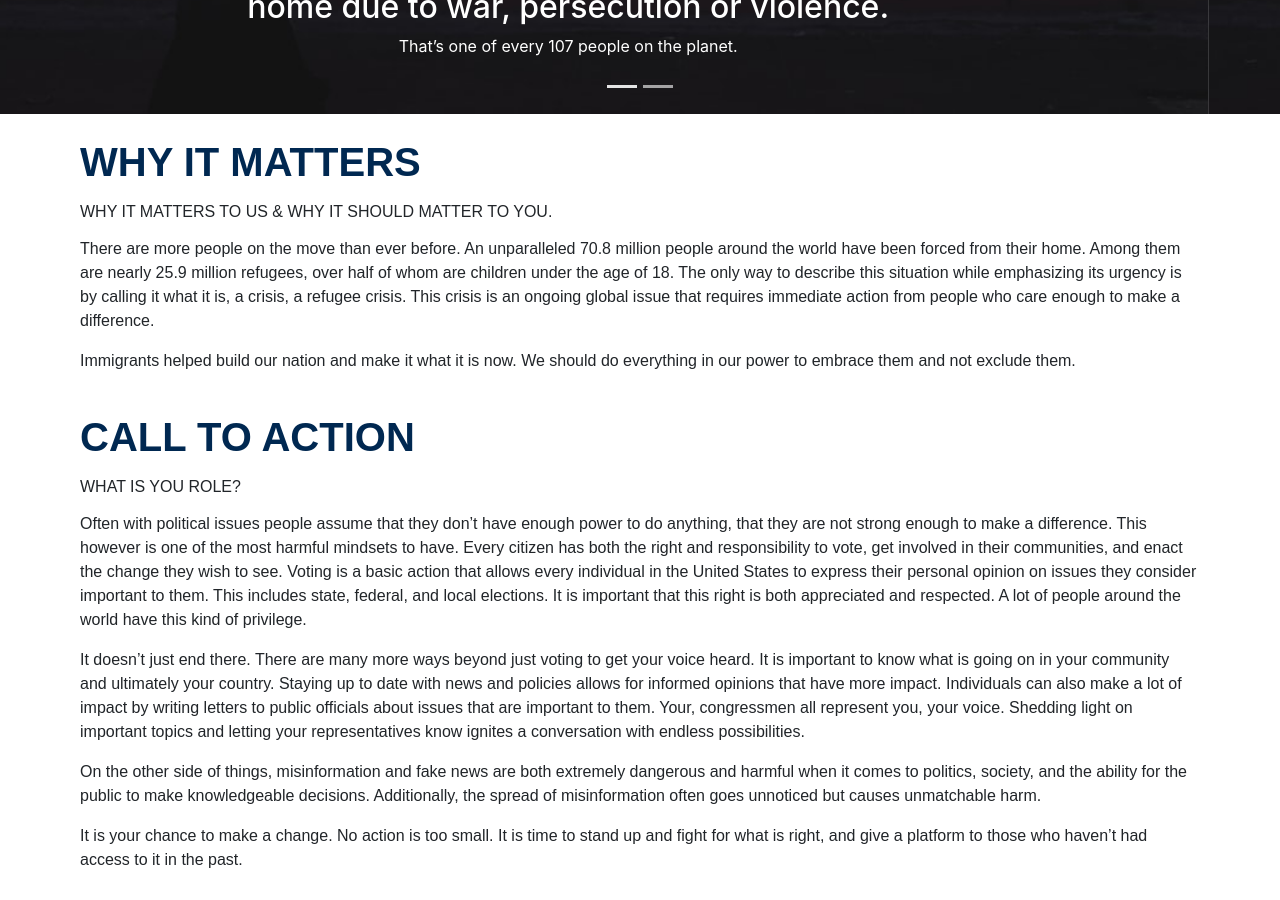
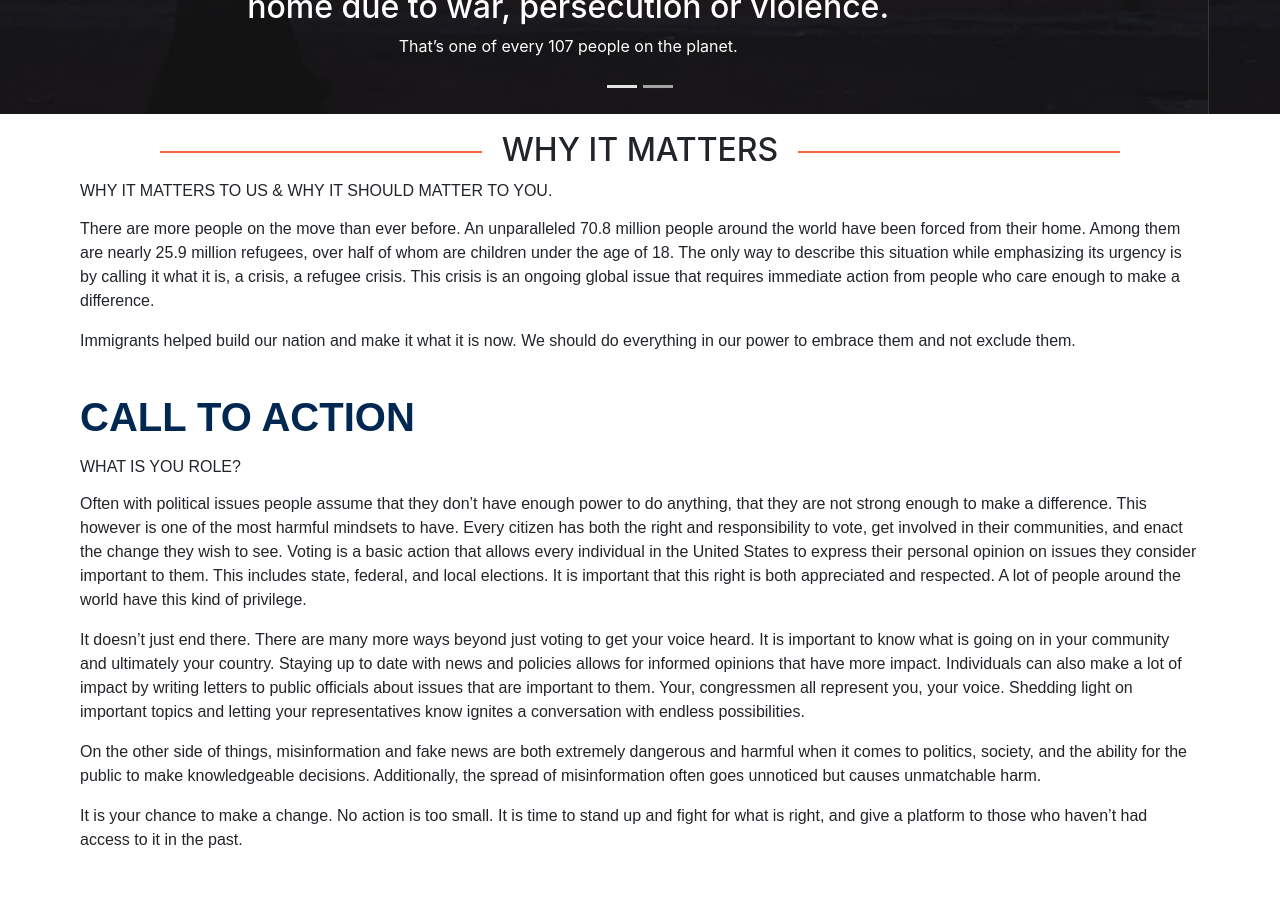
Before and after one commit to JhongHawan/CastAway, a React (Create React App) app in the folder frontend/: page / in a window 1280 px wide. Shown: the part 840-1740 px from the top of the page. Built offline with nearby package versions, Linux system fonts and the light colour scheme; a web font is replaced by a local one.

Commit message:
created section dividers, need to put in class

```diff
--- a/frontend/src/components/HomePage.js
+++ b/frontend/src/components/HomePage.js
@@ -11,9 +11,19 @@ function HomePage() {
 
     return (
         <div>
+
+            {/* <SectionDivider sectionTitle="Hello"/> */}
             <Carousel />
             <Box className={classes.homeSectionSpace}>
-                <h1 className={classes.homeSectionTitle}>WHY IT MATTERS</h1>
+                {/* TO DO put in class */}
+                <div className={classes.dividerWrapper}>
+                    <h2 className={classes.dividerTitle}>
+                        <span className={classes.dividerSpan}>
+                            WHY IT MATTERS
+                        </span>
+                    </h2>
+                </div>
+                {/* <h1 className={classes.homeSectionTitle}>WHY IT MATTERS</h1> */}
                 <h6 className={classes.homeSectionSubtext}>WHY IT MATTERS TO US & WHY IT SHOULD MATTER TO YOU.</h6>
                 <p className={classes.text}>There are more people on the move than ever before. An unparalleled 70.8 million people around the world have been forced from their home. Among them are nearly 25.9 million refugees, over half of whom are children under the age of 18. The only way to describe this situation while emphasizing its urgency is by calling it what it is, a crisis, a refugee crisis. This crisis is an ongoing global issue that requires immediate action from people who care enough to make a difference.  </p>
                 <p className={classes.text}>Immigrants helped build our nation and make it what it is now. We should do everything in our power to embrace them and not exclude them.</p>
--- a/frontend/src/components/Navbar.js
+++ b/frontend/src/components/Navbar.js
@@ -17,7 +17,6 @@ import { Grid, Typography } from '@material-ui/core';
 import { useStyles } from './Theme';
 
 
-// TODO: change the font of the links in navbar
 function NavBar() {
   const classes = useStyles();
 
--- a/frontend/src/components/Theme.js
+++ b/frontend/src/components/Theme.js
@@ -100,6 +100,22 @@ export const useStyles = makeStyles(theme => ({
         fontWeight: 400,
         fontStyle: 'normal',
     },
+    dividerTitle: {
+        width: '100%',
+        textAlign: 'center',
+        borderBottom: '2px solid #F16841',
+        lineHeight: '0.1em',
+        margin: '10px 0 20px',
+        // padding: theme.spacing(0, 0, 0)
+
+    },
+    dividerSpan: {
+        background: '#fff',
+        padding: '0 20px'
+    },
+    dividerWrapper: {
+        padding: theme.spacing(0, 10, 0)
+    }
 }))
 
 // export const useStyles;
```
